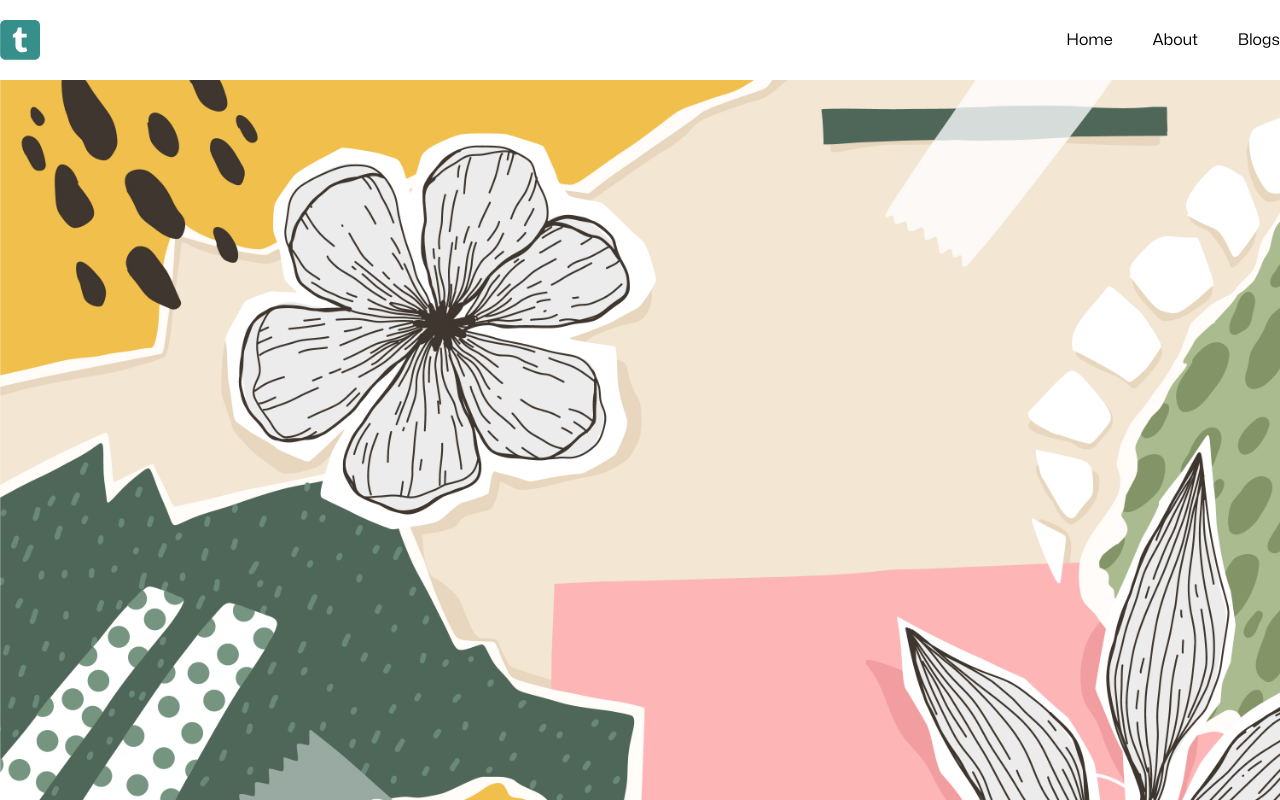
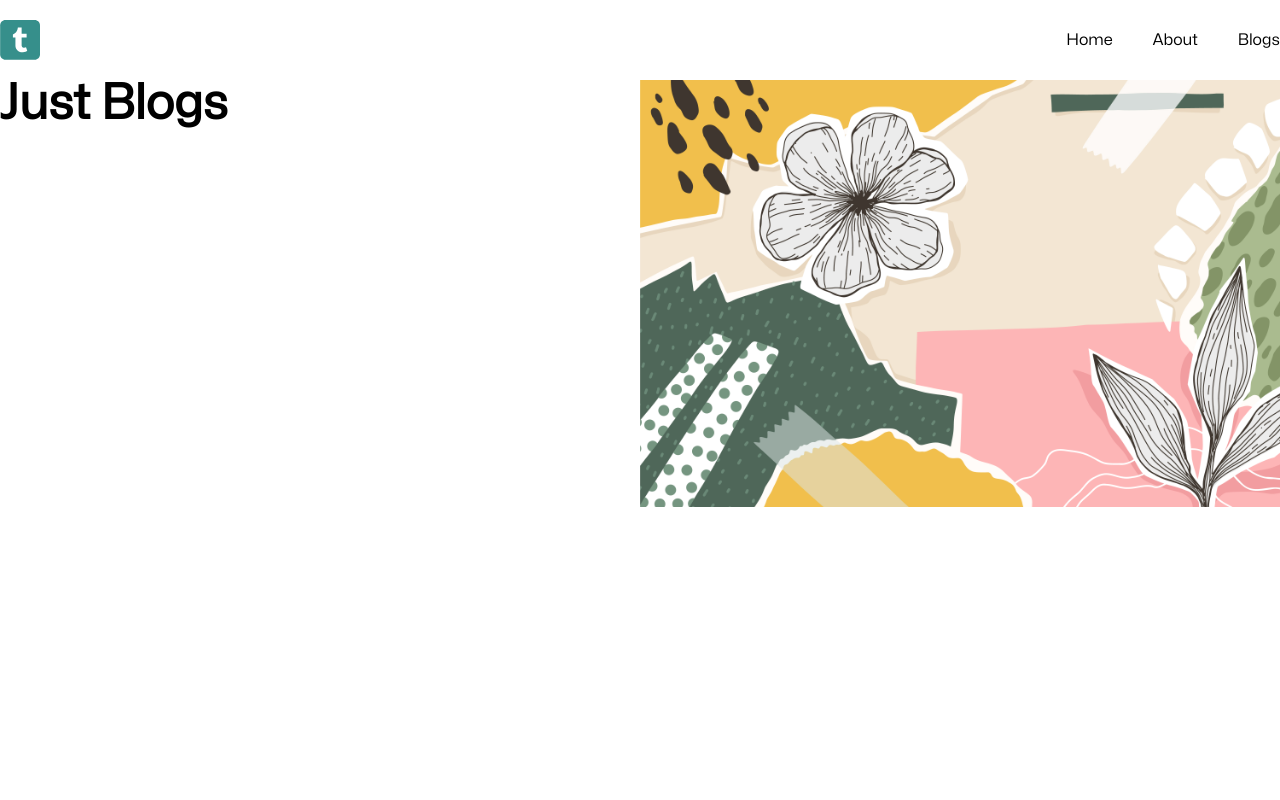
Before and after one commit to beingStatic/just-blog, a Next.js app: page / in a window 1280 px wide. Shown: the top 800 px of the page. Built offline with nearby package versions, Linux system fonts and the light colour scheme.

Commit message:
just few tweeks

```diff
--- a/src/app/page.jsx
+++ b/src/app/page.jsx
@@ -4,8 +4,10 @@ import HeroImg from '../../public/imgs/home-hero-image.jpg';
 export default function Home() {
   return (
     <main>
-      <section>
-        <div></div>
+      <section className="grid grid-cols-2 h-[100vh]">
+        <div>
+          <h1 className="text-5xl font-bold">Just Blogs</h1>
+        </div>
         <div>
           <Image src={HeroImg} alt="hero Img" />
         </div>
```
Also changed, not shown: src/app/context/darkModeButtton.js (added), src/app/context/getPosts.js (added).
